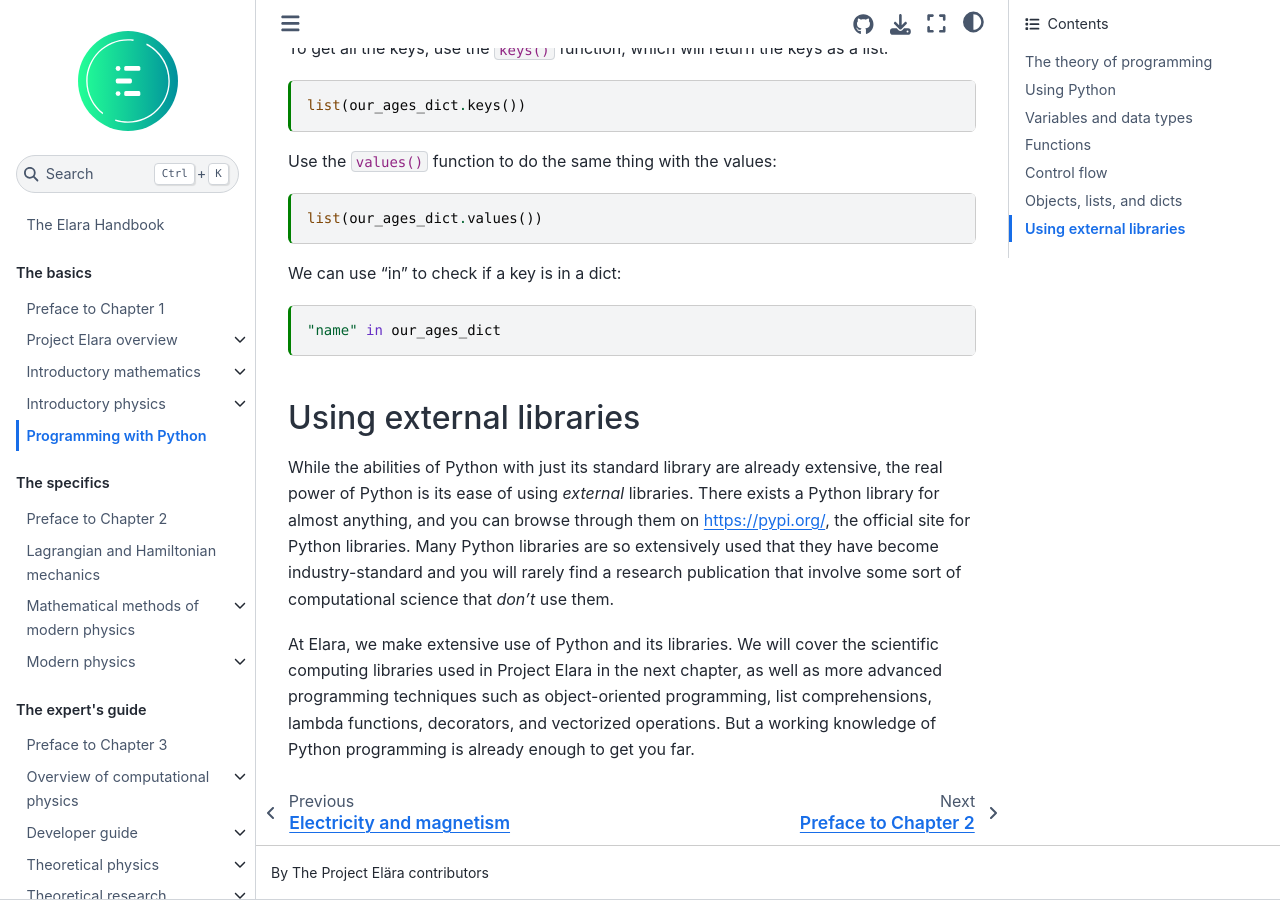
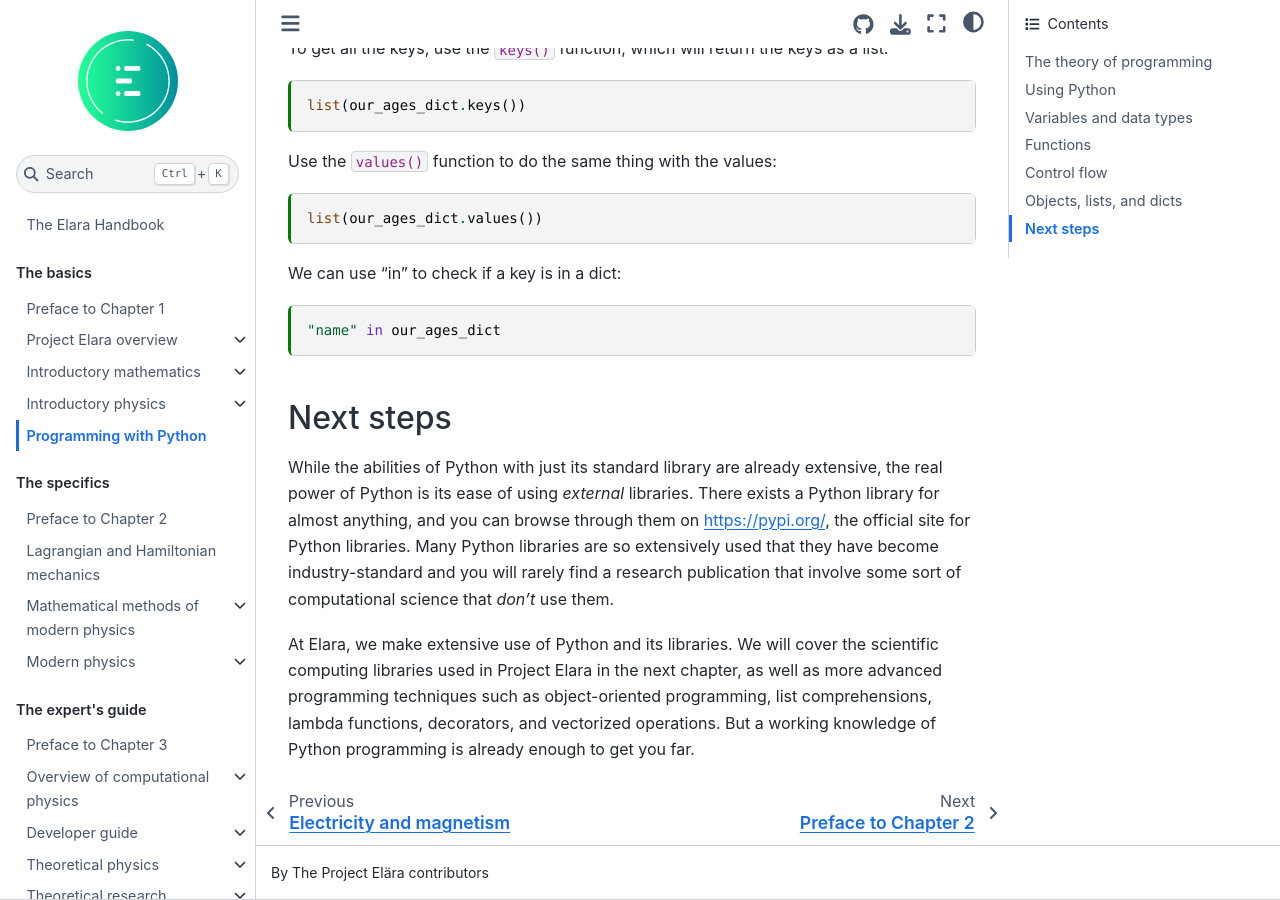
Before and after one commit to elaraproject/elara-handbook, a Jupyter Book: the page built from book/basics/beginner-python.md, in a window 1280 px wide and 900 px high, scrolled down 13919 px. Built offline with Jupyter Book 1.0.4 settings and Sphinx 7.4.7 and the Sphinx Book theme 1.1.4, drawn with Linux system fonts in a browser that asks for light colours.

Commit message:
Change heading name in intro python to more suitable one

````diff
--- a/book/basics/beginner-python.md
+++ b/book/basics/beginner-python.md
@@ -557,7 +557,7 @@ We can use "in" to check if a key is in a dict:
 "name" in our_ages_dict
 ```
 
-## Using external libraries
+## Next steps
 
 While the abilities of Python with just its standard library are already extensive, the real power of Python is its ease of using _external_ libraries. There exists a Python library for almost anything, and you can browse through them on https://pypi.org/, the official site for Python libraries. Many Python libraries are so extensively used that they have become industry-standard and you will rarely find a research publication that involve some sort of computational science that _don't_ use them.
 
````
